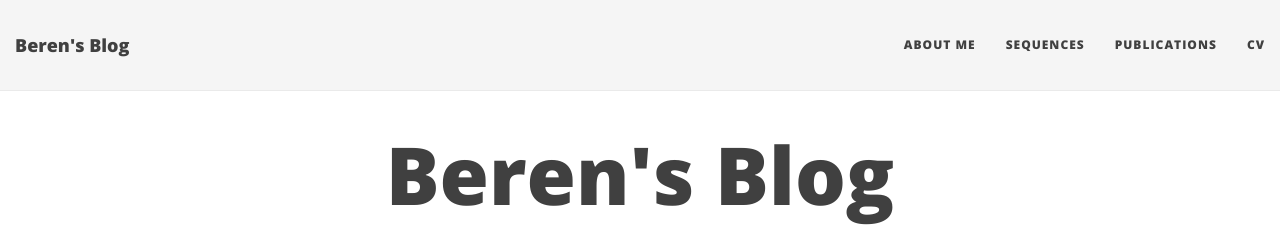
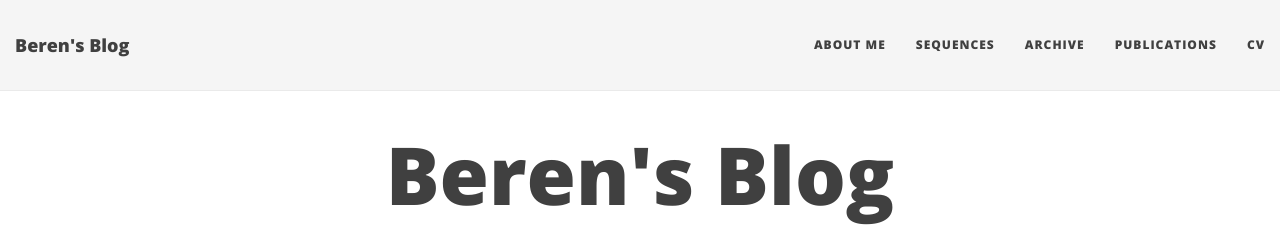
Before and after one commit to BerenMillidge/BerenMillidge.github.io, a Jekyll site: the page built from index.html, in a window 1280 px wide. Shown: the top 230 px of the page. Built offline with Jekyll 4.4.1, drawn with Linux system fonts in a browser that asks for light colours; nearby versions of some CDN libraries; the list of posts is cut into pages by our own code.

Commit message:
Update _config.yml

```diff
--- a/_config.yml
+++ b/_config.yml
@@ -19,6 +19,7 @@ baseurl: ""
 navbar-links:
   About Me: "aboutme"
   Sequences: "sequences"
+  Archive: "archive"
   Publications: "publications"
   CV: "CV.pdf"
  # Resources:
```
